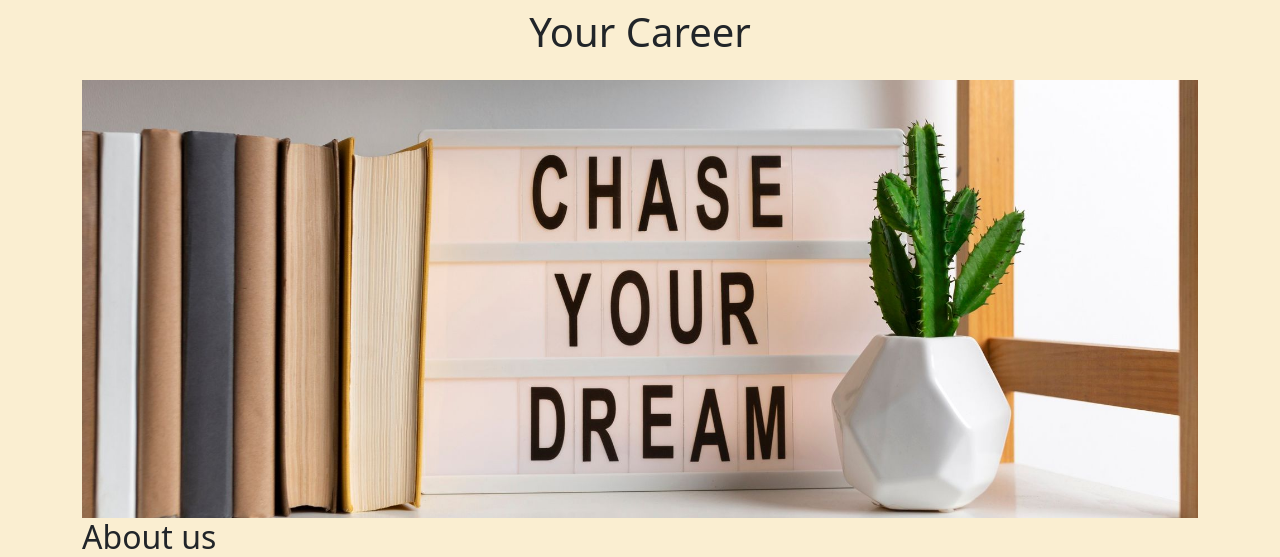
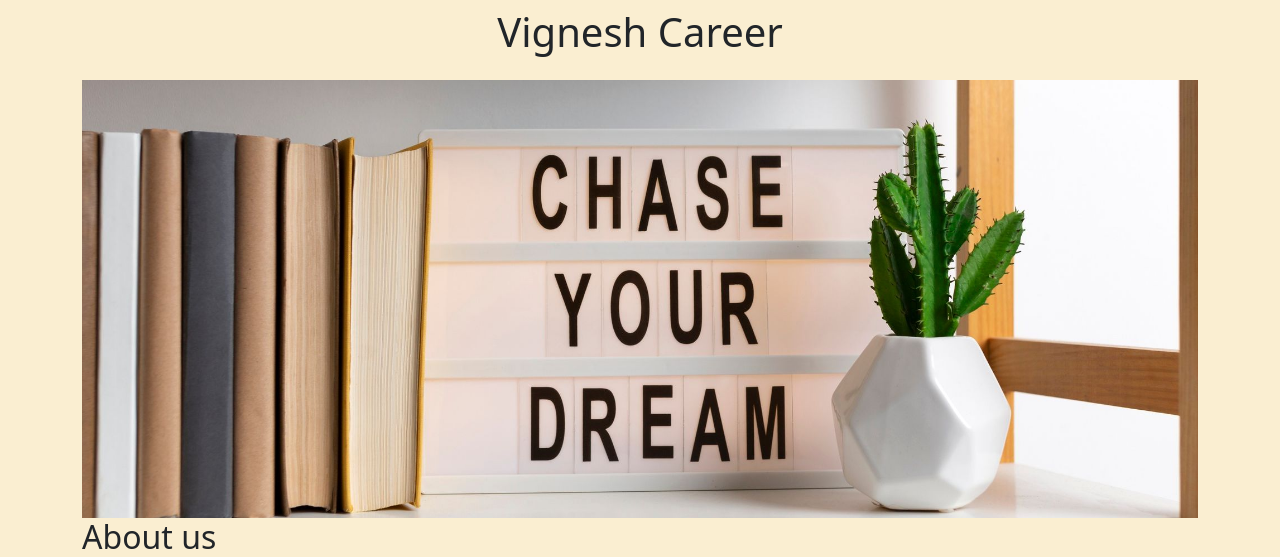
Before and after one commit to Srivignesh2703/Flask_Final_Project, a Flask app: page / in a window 1280 px wide. Shown: the top 557 px of the page. Run offline with Flask 3, Linux system fonts and the light colour scheme.

Commit message:
Changed title

```diff
--- a/app.py
+++ b/app.py
@@ -36,3 +36,5 @@ def all_jobs():
 
 if __name__ == "__main__":
     app.run(debug=True)
+
+# https://vignesh-careers-page.onrender.com/
--- a/templates/index.html
+++ b/templates/index.html
@@ -4,12 +4,12 @@
     <meta charset="utf-8">
     <meta name="viewport" content="width=device-width, initial-scale=1">
 <!--    <link href="static/css/new_style.css" rel="stylesheet">-->
-    <title>Your Careers</title>
+    <title>vignesh Careers</title>
     <link href="https://cdn.jsdelivr.net/npm/bootstrap@5.3.2/dist/css/bootstrap.min.css" rel="stylesheet" integrity="sha384-T3c6CoIi6uLrA9TneNEoa7RxnatzjcDSCmG1MXxSR1GAsXEV/Dwwykc2MPK8M2HN" crossorigin="anonymous">
 </head>
 <body style="background-color: #FAEED1;">
     <div class="container">
-        <h1 class="text-center mt-2 mb-4" style="">Your Career</h1>
+        <h1 class="text-center mt-2 mb-4" style="">Vignesh Career</h1>
         <img src="static/images/chase.jpeg" height="420" width="100%" class="img-fluid">
         <h2>About us</h2>
         <p class="lead">Contrary to popular belief, Lorem Ipsum is not simply random text. It has roots in a piece of classical Latin literature from 45 BC, making it over 2000 years old. Richard McClintock, a Latin professor at Hampden-Sydney College in Virginia, looked up one of the more obscure Latin words, consectetur, from a Lorem Ipsum passage, and going through the cites of the word in classical literature, discovered the undoubtable source. Lorem Ipsum comes from sections 1.10.32 and 1.10.33 of "de Finibus Bonorum et Malorum" (The Extremes of Good and Evil) by Cicero, written in 45 BC. This book is a treatise on the theory of ethics, very popular during the Renaissance. The first line of Lorem Ipsum, "Lorem ipsum dolor sit amet..", comes from a line in section 1.10.32.</p>
```
